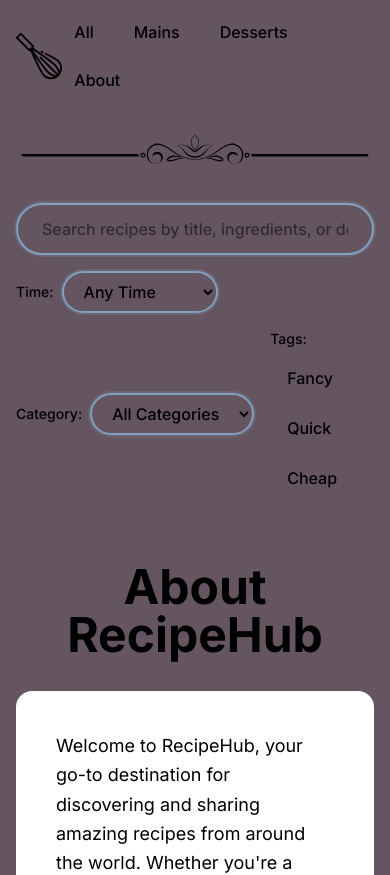
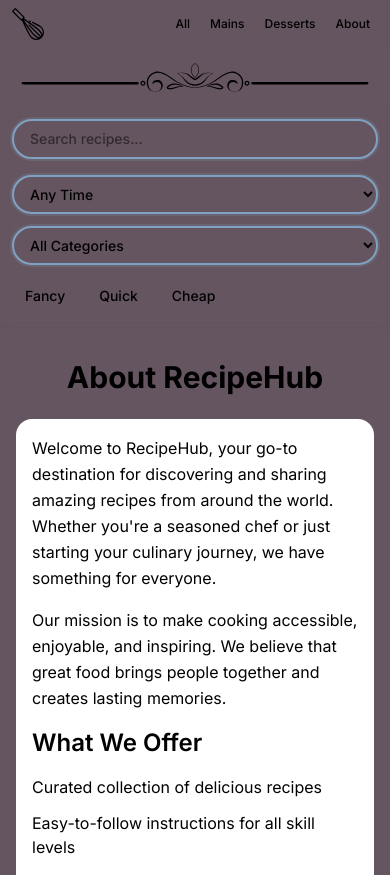
Before and after one commit to leonamotyer/Recipies, a Next.js app: page /about in a window 390 px wide. Shown: the top 875 px of the page. Built offline with nearby package versions, Linux system fonts and the light colour scheme.

Commit message:
added mobile compatibility

```diff
--- a/app/about/page.tsx
+++ b/app/about/page.tsx
@@ -7,38 +7,38 @@ export default function AboutPage() {
   return (
     <main className="min-h-screen bg-primary-dark">
       <Header />
-      <Suspense fallback={<div className="bg-primary-dark/80 backdrop-blur-sm sticky top-[120px] z-40 shadow-sm"><div className="container mx-auto px-4 py-4"><div className="h-20"></div></div></div>}>
+      <Suspense fallback={<div className="bg-primary-dark/80 backdrop-blur-sm z-40 shadow-sm"><div className="container mx-auto px-3 sm:px-4 py-3 sm:py-4"><div className="h-16 sm:h-20"></div></div></div>}>
         <Filters />
       </Suspense>
 
-      <section className="py-12">
+      <section className="py-8 sm:py-10 md:py-12">
         <div className="container mx-auto px-4 max-w-3xl">
-          <h1 className="text-5xl font-bold text-text-color mb-8 text-center">About RecipeHub</h1>
+          <h1 className="text-3xl sm:text-4xl md:text-5xl font-bold text-text-color mb-6 sm:mb-8 text-center px-4">About RecipeHub</h1>
 
-          <div className="bg-white rounded-2xl p-10 space-y-6">
-            <p className="text-lg text-text-color leading-relaxed">
+          <div className="bg-white rounded-2xl p-4 sm:p-6 md:p-8 lg:p-10 space-y-4 sm:space-y-6">
+            <p className="text-base sm:text-lg text-text-color leading-relaxed">
               Welcome to RecipeHub, your go-to destination for discovering and sharing
               amazing recipes from around the world. Whether you&apos;re a seasoned chef or
               just starting your culinary journey, we have something for everyone.
             </p>
 
-            <p className="text-lg text-text-color leading-relaxed">
+            <p className="text-base sm:text-lg text-text-color leading-relaxed">
               Our mission is to make cooking accessible, enjoyable, and inspiring. We
               believe that great food brings people together and creates lasting memories.
             </p>
 
-            <h2 className="text-3xl font-semibold text-text-color mt-8 mb-6">
+            <h2 className="text-2xl sm:text-3xl font-semibold text-text-color mt-6 sm:mt-8 mb-4 sm:mb-6">
               What We Offer
             </h2>
-            <ul className="space-y-4 text-text-color">
+            <ul className="space-y-3 sm:space-y-4 text-text-color">
               <li className="flex items-start gap-3">
-                <span className="text-lg">Curated collection of delicious recipes</span>
+                <span className="text-base sm:text-lg">Curated collection of delicious recipes</span>
               </li>
               <li className="flex items-start gap-3">
-                <span className="text-lg">Easy-to-follow instructions for all skill levels</span>
+                <span className="text-base sm:text-lg">Easy-to-follow instructions for all skill levels</span>
               </li>
               <li className="flex items-start gap-3">
-                <span className="text-lg">Recipes for every occasion and dietary preference</span>
+                <span className="text-base sm:text-lg">Recipes for every occasion and dietary preference</span>
               </li>
             </ul>
           </div>
--- a/app/components/filters.tsx
+++ b/app/components/filters.tsx
@@ -97,17 +97,17 @@ export default function Filters() {
   }, [searchParams]);
 
   return (
-    <div className="bg-primary-dark/80 backdrop-blur-sm sticky top-[120px] z-40 shadow-sm">
-      <div className="container mx-auto px-4 py-4">
+    <div className="bg-primary-dark/80 backdrop-blur-sm z-40 shadow-sm">
+      <div className="container mx-auto px-3 sm:px-4 py-3 sm:py-4">
         {/* Search Bar */}
         <div className="mb-4">
           <div className="relative">
             <input
               type="text"
-              placeholder="Search recipes by title, ingredients, or description..."
+              placeholder="Search recipes..."
               value={searchQuery}
               onChange={(e) => setSearchQuery(e.target.value)}
-              className="filter-input w-full px-6 py-3 rounded-full text-text-color placeholder:text-text-color/50 font-medium bg-primary-dark"
+              className="filter-input w-full px-4 sm:px-6 py-2 sm:py-3 rounded-full text-text-color placeholder:text-text-color/50 font-medium bg-primary-dark text-sm sm:text-base"
             />
             {searchQuery && (
               <button
@@ -125,14 +125,14 @@ export default function Filters() {
         </div>
 
         {/* Filters Row */}
-        <div className="flex flex-wrap gap-4 items-center">
+        <div className="flex flex-col sm:flex-row flex-wrap gap-3 sm:gap-4 items-stretch sm:items-center">
           {/* Time Filter */}
-          <div className="flex items-center gap-2">
-            <label className="text-text-color font-medium whitespace-nowrap text-sm">Time:</label>
+          <div className="flex items-center gap-2 flex-1 sm:flex-initial">
+            <label className="text-text-color font-medium whitespace-nowrap text-sm hidden sm:inline">Time:</label>
             <select
               value={selectedTime}
               onChange={(e) => setSelectedTime(e.target.value)}
-              className="filter-input px-4 py-2 rounded-full text-text-color font-medium cursor-pointer min-w-[140px] bg-primary-dark"
+              className="filter-input px-3 sm:px-4 py-2 rounded-full text-text-color font-medium cursor-pointer w-full sm:min-w-[140px] bg-primary-dark text-sm sm:text-base"
             >
               <option value="">Any Time</option>
               {timeRanges.map((range) => (
@@ -142,12 +142,12 @@ export default function Filters() {
           </div>
 
           {/* Category Filter */}
-          <div className="flex items-center gap-2">
-            <label className="text-text-color font-medium whitespace-nowrap text-sm">Category:</label>
+          <div className="flex items-center gap-2 flex-1 sm:flex-initial">
+            <label className="text-text-color font-medium whitespace-nowrap text-sm hidden sm:inline">Category:</label>
             <select
               value={selectedCategory}
               onChange={(e) => setSelectedCategory(e.target.value)}
-              className="filter-input px-4 py-2 rounded-full text-text-color font-medium cursor-pointer min-w-[140px] bg-primary-dark"
+              className="filter-input px-3 sm:px-4 py-2 rounded-full text-text-color font-medium cursor-pointer w-full sm:min-w-[140px] bg-primary-dark text-sm sm:text-base"
             >
               <option value="">All Categories</option>
               {categories.map((cat) => (
@@ -158,10 +158,10 @@ export default function Filters() {
 
           {/* Tag Filters */}
           <div className="flex items-center gap-2 flex-wrap flex-1">
-            <label className="text-text-color font-medium whitespace-nowrap text-sm">Tags:</label>
+            <label className="text-text-color font-medium whitespace-nowrap text-sm hidden sm:inline">Tags:</label>
             <button
               onClick={() => setFancy(!fancy)}
-              className={`filter-button px-4 py-2 rounded-full font-medium transition-all ${
+              className={`filter-button px-3 sm:px-4 py-2 rounded-full font-medium transition-all text-sm sm:text-base ${
                 fancy ? 'active' : ''
               }`}
             >
@@ -169,7 +169,7 @@ export default function Filters() {
             </button>
             <button
               onClick={() => setQuick(!quick)}
-              className={`filter-button px-4 py-2 rounded-full font-medium transition-all ${
+              className={`filter-button px-3 sm:px-4 py-2 rounded-full font-medium transition-all text-sm sm:text-base ${
                 quick ? 'active' : ''
               }`}
             >
@@ -177,7 +177,7 @@ export default function Filters() {
             </button>
             <button
               onClick={() => setCheap(!cheap)}
-              className={`filter-button px-4 py-2 rounded-full font-medium transition-all ${
+              className={`filter-button px-3 sm:px-4 py-2 rounded-full font-medium transition-all text-sm sm:text-base ${
                 cheap ? 'active' : ''
               }`}
             >
@@ -187,10 +187,10 @@ export default function Filters() {
 
           {/* Clear Button */}
           {(searchQuery || selectedCategory || selectedTime || fancy || quick || cheap) && (
-            <div className="flex items-center gap-2 ml-auto">
+            <div className="flex items-center gap-2 w-full sm:w-auto sm:ml-auto">
               <button
                 onClick={clearFilters}
-                className="filter-button px-4 py-2 rounded-full font-medium"
+                className="filter-button px-3 sm:px-4 py-2 rounded-full font-medium text-sm sm:text-base w-full sm:w-auto"
               >
                 Clear All
               </button>
--- a/app/components/header.tsx
+++ b/app/components/header.tsx
@@ -6,34 +6,34 @@ export default function Header() {
     <>
       {/* Navigation Bar */}
       <nav className="bg-white/80 backdrop-blur-sm sticky top-0 z-50">
-        <div className="container mx-auto px-4 py-4">
-          <div className="flex items-center justify-between">
-            <Link href="/" className="inline-block">
+        <div className="container mx-auto px-3 sm:px-4 py-2 sm:py-3 md:py-4">
+          <div className="flex items-center justify-between gap-2">
+            <Link href="/" className="inline-block flex-shrink-0">
               <Image
                 src="/whisk-svgrepo-com.svg"
                 alt="Leona's Recipies"
                 width={60}
                 height={60}
-                className="h-12 w-auto"
+                className="h-8 sm:h-10 md:h-12 w-auto"
                 priority
               />
             </Link>
-            <div className="flex gap-4 flex-wrap">
+            <div className="flex gap-1 sm:gap-2 md:gap-4 flex-wrap text-xs sm:text-sm md:text-base justify-end">
               <Link
                 href="/recipes"
-                className="text-text-color hover:text-secondary-dark font-medium px-3 py-1 rounded-full hover:bg-primary-dark/10"
+                className="text-text-color hover:text-secondary-dark font-medium px-2 sm:px-3 py-1 rounded-full hover:bg-primary-dark/10"
               >
                 All
               </Link>
               <Link
                 href="/recipes?category=main course"
-                className="text-text-color hover:text-secondary-dark font-medium px-3 py-1 rounded-full hover:bg-primary-dark/10"
+                className="text-text-color hover:text-secondary-dark font-medium px-2 sm:px-3 py-1 rounded-full hover:bg-primary-dark/10"
               >
                 Mains
               </Link>
               <Link
                 href="/recipes?category=desert"
-                className="text-text-color hover:text-secondary-dark font-medium px-3 py-1 rounded-full hover:bg-primary-dark/10"
+                className="text-text-color hover:text-secondary-dark font-medium px-2 sm:px-3 py-1 rounded-full hover:bg-primary-dark/10"
               >
                 Desserts
               </Link>
@@ -41,7 +41,7 @@ export default function Header() {
                 href="https://motyer.ca"
                 target="_blank"
                 rel="noopener noreferrer"
-                className="text-text-color hover:text-secondary-dark font-medium px-3 py-1 rounded-full hover:bg-primary-dark/10"
+                className="text-text-color hover:text-secondary-dark font-medium px-2 sm:px-3 py-1 rounded-full hover:bg-primary-dark/10"
               >
                 About
               </a>
@@ -51,7 +51,7 @@ export default function Header() {
       </nav>
 
       {/* Elegant Flourish Divider under Header */}
-      <div className="relative py-4 overflow-hidden">
+      <div className="relative py-2 sm:py-3 md:py-4 overflow-hidden">
         <div className="container mx-auto px-4 flex items-center justify-center">
           <Image
             src="/Elegant-Flourish-Frame-Extrapolated-19.svg"
--- a/app/recipes/[id]/page.tsx
+++ b/app/recipes/[id]/page.tsx
@@ -41,25 +41,25 @@ export default async function RecipePage({ params }: RecipePageProps) {
     <main className="min-h-screen bg-primary-dark">
       <Header />
 
-      <section className="py-12">
+      <section className="py-8 sm:py-10 md:py-12">
         <div className="container mx-auto px-4 max-w-4xl">
           {/* Back Button */}
-          <div className="mb-6">
+          <div className="mb-4 sm:mb-6">
             <Link
               href="/recipes"
-              className="inline-flex items-center text-text-color hover:text-secondary-dark font-medium"
+              className="inline-flex items-center text-text-color hover:text-secondary-dark font-medium text-sm sm:text-base"
             >
               ← Back to Recipes
             </Link>
           </div>
 
           {/* Recipe Header */}
-          <div className="bg-gray-300 rounded-2xl p-8 mb-8">
+          <div className="bg-gray-300 rounded-2xl p-4 sm:p-6 md:p-8 mb-6 sm:mb-8">
             <div className="text-center mb-4">
-              <h1 className="text-6xl font-bold text-text-color mb-2">
+              <h1 className="text-3xl sm:text-4xl md:text-5xl lg:text-6xl font-bold text-text-color mb-2 break-words">
                 {recipe.title}
               </h1>
-              <span className="text-lg text-text-color font-medium">
+              <span className="text-base sm:text-lg text-text-color font-medium">
                 {displayTime}
               </span>
             </div>
@@ -81,11 +81,11 @@ export default async function RecipePage({ params }: RecipePageProps) {
 
           {/* Ingredients Section */}
           {recipe.ingredients && recipe.ingredients.length > 0 && (
-            <div className="bg-gray-300 rounded-2xl p-8 mb-8">
-              <h2 className="text-2xl font-bold text-text-color mb-4">Ingredients</h2>
+            <div className="bg-gray-300 rounded-2xl p-4 sm:p-6 md:p-8 mb-6 sm:mb-8">
+              <h2 className="text-xl sm:text-2xl font-bold text-text-color mb-4">Ingredients</h2>
               <ul className="space-y-2">
                 {recipe.ingredients.map((ingredient) => (
-                  <li key={ingredient.id} className="text-text-color text-lg">
+                  <li key={ingredient.id} className="text-text-color text-base sm:text-lg">
                     <span className="font-medium">{ingredient.ingredientName}:</span> {ingredient.measurement}
                   </li>
                 ))}
@@ -95,9 +95,9 @@ export default async function RecipePage({ params }: RecipePageProps) {
 
           {/* Instructions Section */}
           {recipe.cookingDescription && (
-            <div className="bg-gray-300 rounded-2xl p-8">
-              <h2 className="text-2xl font-bold text-text-color mb-4">Instructions</h2>
-              <div className="text-text-color text-lg whitespace-pre-line leading-relaxed">
+            <div className="bg-gray-300 rounded-2xl p-4 sm:p-6 md:p-8">
+              <h2 className="text-xl sm:text-2xl font-bold text-text-color mb-4">Instructions</h2>
+              <div className="text-text-color text-base sm:text-lg whitespace-pre-line leading-relaxed">
                 {recipe.cookingDescription}
               </div>
             </div>
```
Also changed, not shown: app/components/recipieCard.tsx (+6 -6 lines), app/page.tsx (+42 -85 lines), app/recipes/page.tsx (+4 -4 lines).
